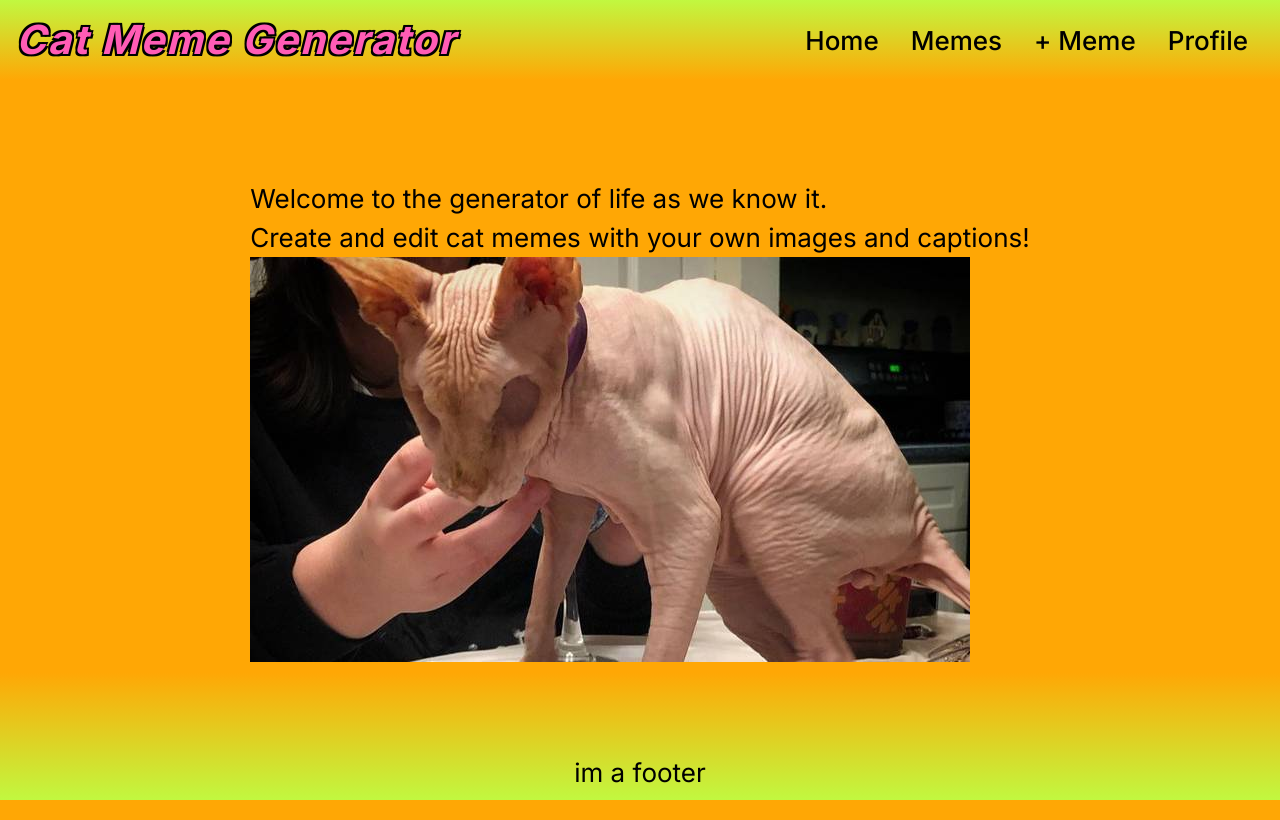
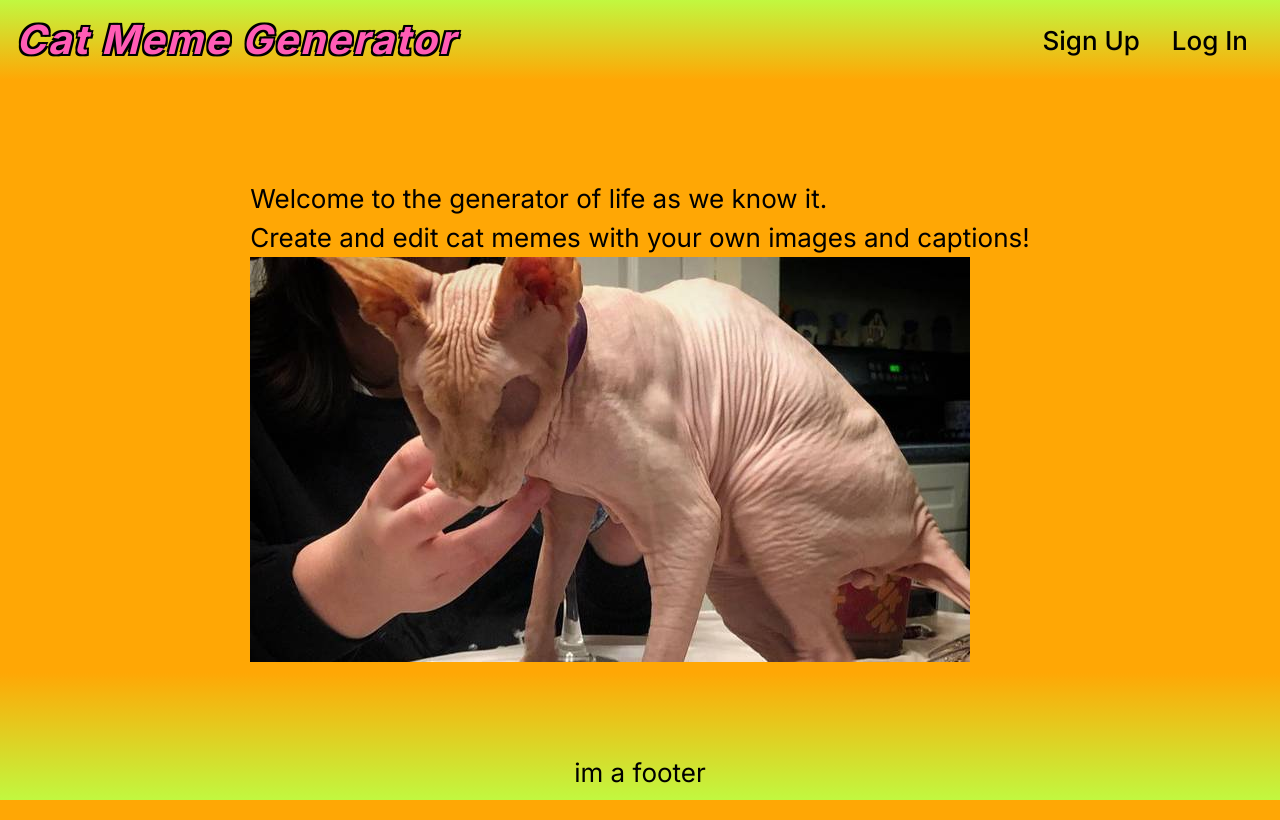
Before and after one commit to irenemanning/cat-meme-generator-rails, a Next.js app in the folder client/: page / in a window 1280 px wide. Built offline with nearby package versions, Linux system fonts and the light colour scheme.

Commit message:
Add condition to navbar links depending on user authentication status.:

```diff
--- a/client/app/components/navbar/Navbar.jsx
+++ b/client/app/components/navbar/Navbar.jsx
@@ -4,11 +4,18 @@ import Link from 'next/link'
 
 function Navbar() {
   const [nav, setNav] = useState(false)
-  const links = [
+
+  const [user, setUser]=useState(null)
+
+  const links = user ? [
     { title: "Home", path: "/" },
     { title: "Memes", path: "/memes" },
     { title: "+ Meme", path: "/+meme" },
-    { title: "Profile", path: "/profile" }
+    { title: "Profile", path: "/profile" },
+    { title: "Log Out", path: "/logout" }
+  ] : [
+    { title: "Sign Up", path: "/signup" },
+    { title: "Log In", path: "/login" }
   ]
 
   return (
```
Also changed, not shown: client/app/layout.js (line endings or trailing spaces).
